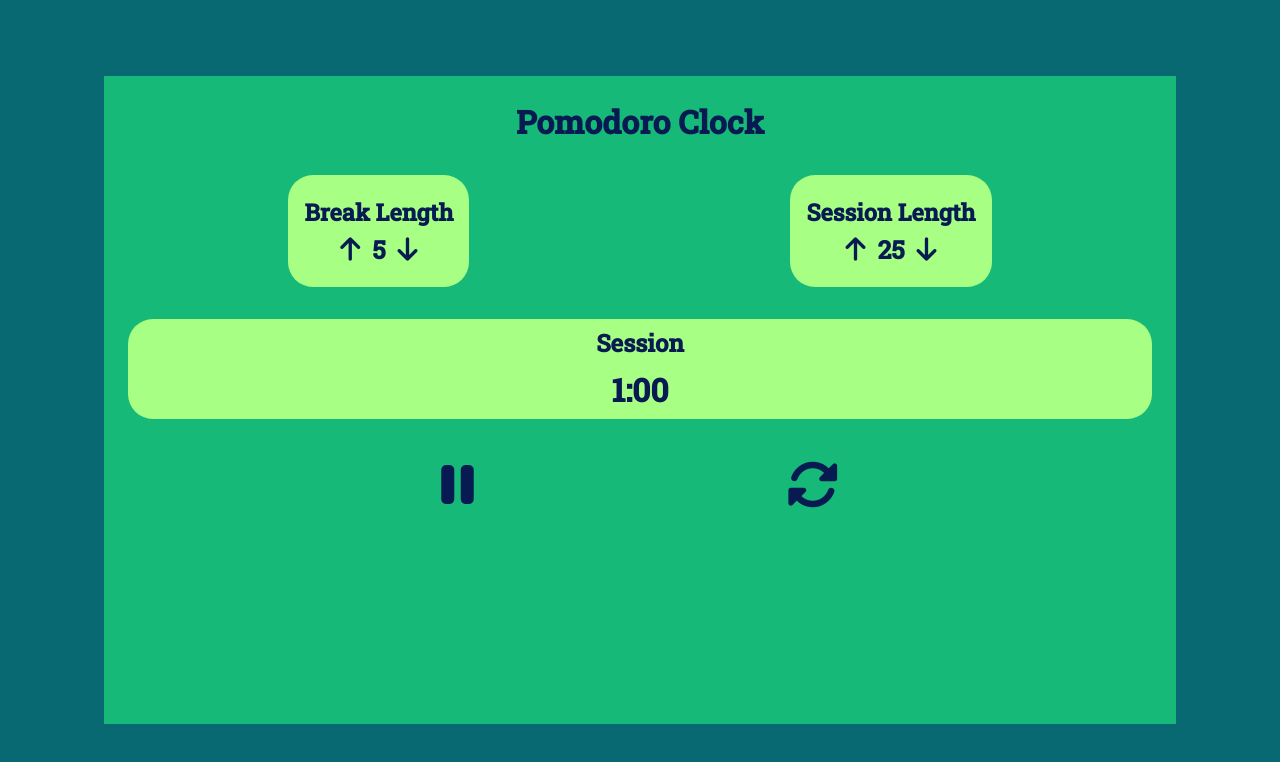
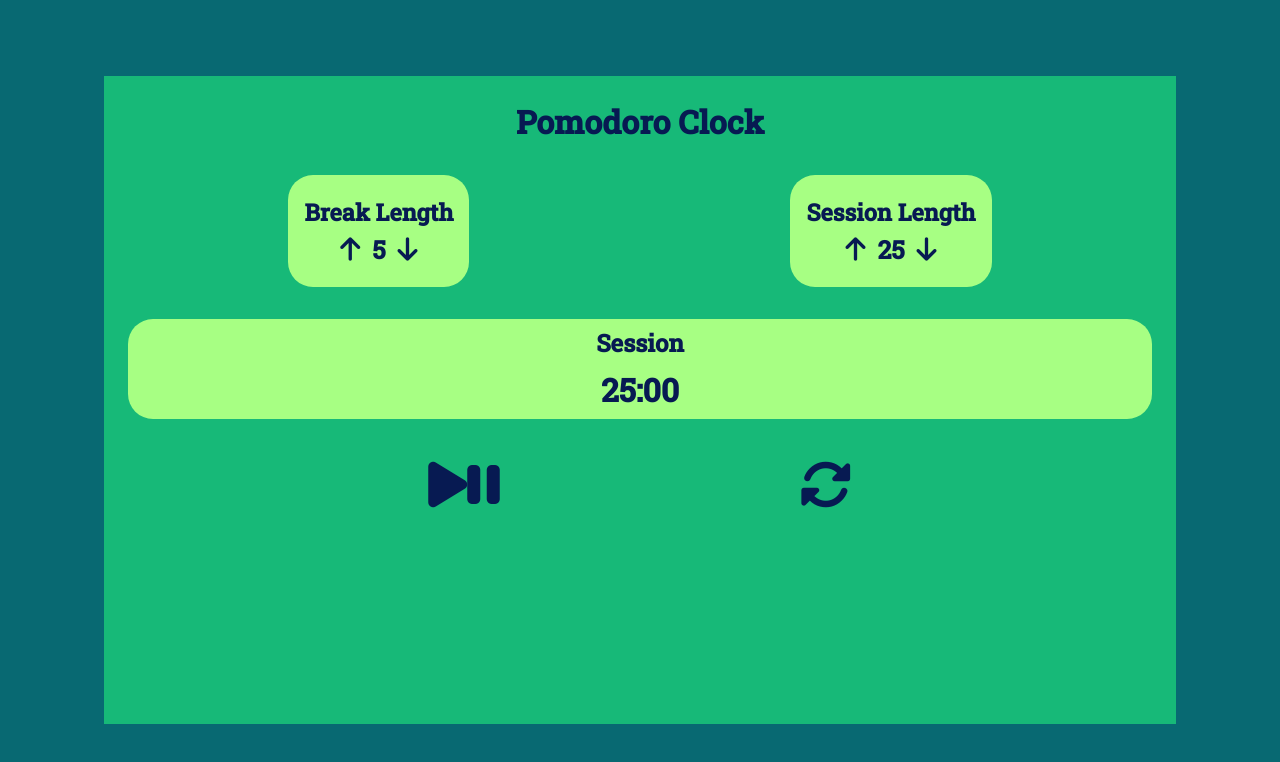
Before and after one commit to Twaha-Rahman/pomodoro-clock, a React (Create React App) app: page / in a window 1280 px wide. Shown: the top 762 px of the page. Built offline with nearby package versions, Linux system fonts and the light colour scheme.

Commit message:
Fixed state not in sync bug

```diff
--- a/src/App.js
+++ b/src/App.js
@@ -1,8 +1,49 @@
-import React from 'react';
+import React, { useState, useRef } from 'react';
 
 import './App.css';
 
+function repeater(number) {
+  let minuteInStringArr = number.toString().split('');
+
+  if (minuteInStringArr.length < 2) {
+    minuteInStringArr.push(0);
+  }
+
+  let minuteString = minuteInStringArr.join('');
+
+  return minuteString;
+}
+
+function timeFormatter(timeInSeconds) {
+  let minutes = 0;
+
+  while (timeInSeconds >= 60) {
+    minutes = Math.floor(timeInSeconds / 60);
+    timeInSeconds -= minutes * 60;
+  }
+
+  let minuteString = repeater(minutes);
+  let secondString = repeater(timeInSeconds);
+
+  return `${minuteString}:${secondString}`;
+}
+
 function App() {
+  let [isTimerRunning, setTimerRunningState] = useState(false);
+  let [sessionTime, setSessionTime] = useState(25);
+  let [breakTime, setBreakTime] = useState(5);
+
+  let [remainigSessionTime, setRemainingSessionTime] = useState(sessionTime * 60);
+  let [remainigBreakTime, setRemainigBreakTime] = useState(breakTime * 60);
+
+  let formattedTime = timeFormatter(remainigSessionTime);
+
+  const breakTimeSync = useRef();
+  breakTimeSync.current = breakTime;
+
+  const sessionTimeSync = useRef();
+  sessionTimeSync.current = sessionTime;
+
   return (
     <div className="clock-container">
       <h1>Pomodoro Clock</h1>
@@ -11,13 +52,29 @@ function App() {
         <div className="controller-container">
           <h3 id="break-label">Break Length</h3>
           <div className="setter-container">
-            <button id="break-increment">
-              <i class="fas fa-arrow-up"></i>
+            <button
+              id="break-increment"
+              onClick={() => {
+                if (!isTimerRunning) {
+                  setBreakTime(breakTimeSync.current + 1);
+                  breakTimeSync.current = breakTimeSync.current + 1;
+                }
+              }}
+            >
+              <i className="fas fa-arrow-up"></i>
             </button>
 
             <strong id="break-length">5</strong>
-            <button id="break-decrement">
-              <i class="fas fa-arrow-down"></i>
+            <button
+              id="break-decrement"
+              onClick={() => {
+                if (!isTimerRunning) {
+                  setBreakTime(breakTimeSync.current - 1);
+                  breakTimeSync.current = breakTimeSync.current - 1;
+                }
+              }}
+            >
+              <i className="fas fa-arrow-down"></i>
             </button>
           </div>
         </div>
@@ -25,13 +82,33 @@ function App() {
         <div className="controller-container">
           <h3 id="session-label">Session Length</h3>
           <div className="setter-container">
-            <button id="session-increment">
-              <i class="fas fa-arrow-up"></i>
+            <button
+              id="session-increment"
+              onClick={() => {
+                if (!isTimerRunning) {
+                  if (!(sessionTimeSync.current + 1 > 60)) {
+                    setSessionTime(sessionTimeSync.current + 1);
+                    sessionTimeSync.current = sessionTimeSync.current + 1;
+                  }
+                }
+              }}
+            >
+              <i className="fas fa-arrow-up"></i>
             </button>
 
             <strong id="session-length">25</strong>
-            <button id="session-decrement">
-              <i class="fas fa-arrow-down"></i>
+            <button
+              id="session-decrement"
+              onClick={() => {
+                if (!(sessionTimeSync.current - 1 < 0)) {
+                  if (!isTimerRunning) {
+                    setSessionTime(sessionTimeSync.current - 1);
+                    sessionTimeSync.current = sessionTimeSync.current - 1;
+                  }
+                }
+              }}
+            >
+              <i className="fas fa-arrow-down"></i>
             </button>
           </div>
         </div>
@@ -39,15 +116,28 @@ function App() {
 
       <div className="timer-container">
         <h2 id="timer-label">Session</h2>
-        <h1 id="time-left">1:00</h1>
+        <h1 id="time-left">{formattedTime}</h1>
       </div>
 
       <div className="timing-controlls">
-        <button id="start_stop">
-          <i class="fas fa-pause"></i>
+        <button
+          id="start_stop"
+          onClick={() => {
+            setTimerRunningState(!isTimerRunning);
+          }}
+        >
+          <i className="fas fa-play"></i>
+          <i className="fas fa-pause"></i>
         </button>
-        <button id="reset">
-          <i class="fas fa-sync-alt"></i>
+        <button
+          id="reset"
+          onClick={() => {
+            setTimerRunningState(false);
+            setSessionTime(25);
+            setBreakTime(5);
+          }}
+        >
+          <i className="fas fa-sync-alt"></i>
         </button>
       </div>
     </div>
```
